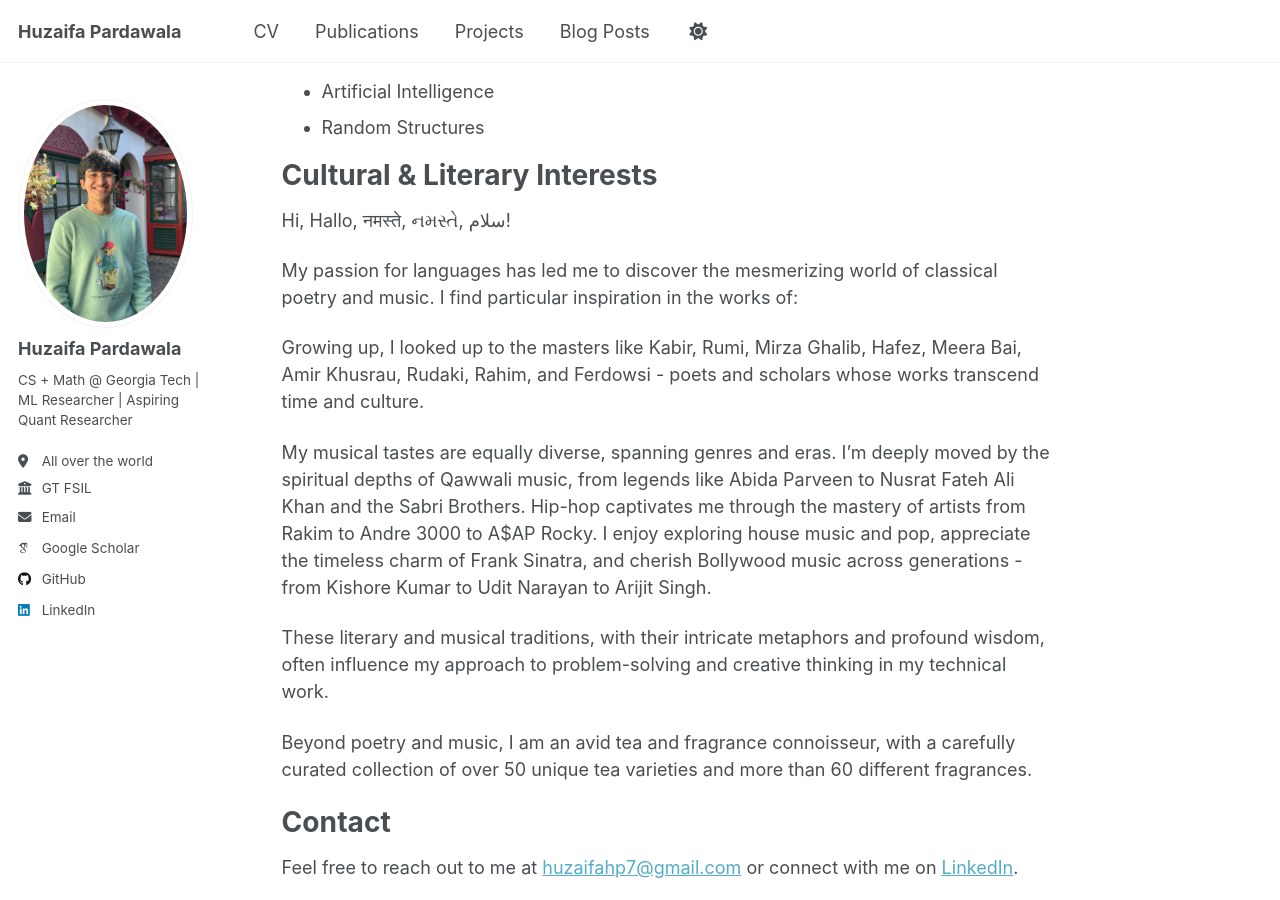
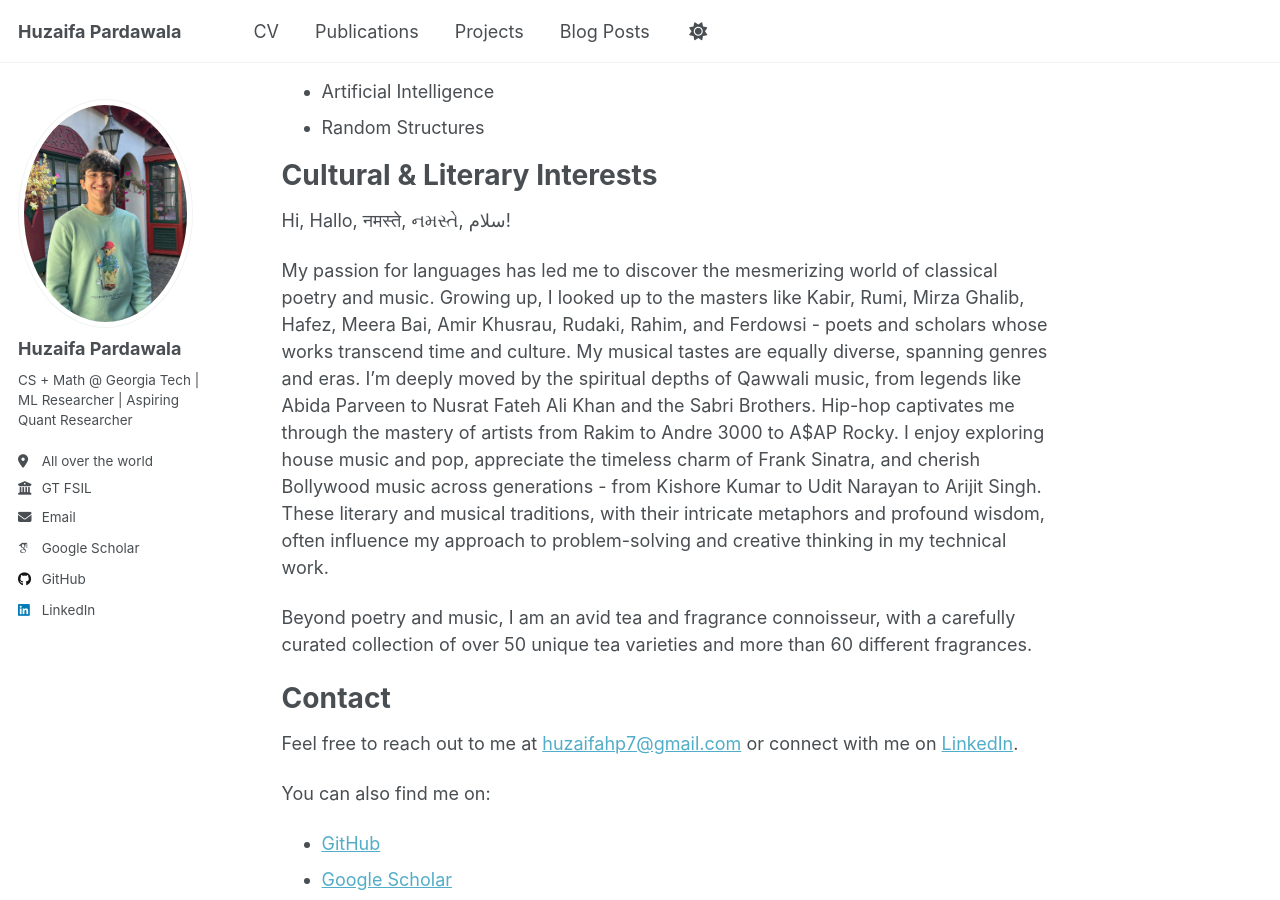
Before and after one commit to huzaifahp7/huzaifahp7.github.io, a Jekyll site: the page built from _pages/about.md, in a window 1280 px wide and 900 px high, scrolled down 906 px. Built offline with Jekyll 4.4.1, drawn with Linux system fonts in a browser that asks for light colours; some web fonts are replaced.

Commit message:
feat: about

```diff
--- a/_pages/about.md
+++ b/_pages/about.md
@@ -31,13 +31,7 @@ When I'm not immersed in code or mathematical proofs, you'll find me exploring t
 
 Hi, Hallo, नमस्ते, નમસ્તે, سلام!
 
-My passion for languages has led me to discover the mesmerizing world of classical poetry and music. I find particular inspiration in the works of:
-
-Growing up, I looked up to the masters like Kabir, Rumi, Mirza Ghalib, Hafez, Meera Bai, Amir Khusrau, Rudaki, Rahim, and Ferdowsi - poets and scholars whose works transcend time and culture.
-
-My musical tastes are equally diverse, spanning genres and eras. I'm deeply moved by the spiritual depths of Qawwali music, from legends like Abida Parveen to Nusrat Fateh Ali Khan and the Sabri Brothers. Hip-hop captivates me through the mastery of artists from Rakim to Andre 3000 to A$AP Rocky. I enjoy exploring house music and pop, appreciate the timeless charm of Frank Sinatra, and cherish Bollywood music across generations - from Kishore Kumar to Udit Narayan to Arijit Singh.
-
-These literary and musical traditions, with their intricate metaphors and profound wisdom, often influence my approach to problem-solving and creative thinking in my technical work.
+My passion for languages has led me to discover the mesmerizing world of classical poetry and music. Growing up, I looked up to the masters like Kabir, Rumi, Mirza Ghalib, Hafez, Meera Bai, Amir Khusrau, Rudaki, Rahim, and Ferdowsi - poets and scholars whose works transcend time and culture. My musical tastes are equally diverse, spanning genres and eras. I'm deeply moved by the spiritual depths of Qawwali music, from legends like Abida Parveen to Nusrat Fateh Ali Khan and the Sabri Brothers. Hip-hop captivates me through the mastery of artists from Rakim to Andre 3000 to A$AP Rocky. I enjoy exploring house music and pop, appreciate the timeless charm of Frank Sinatra, and cherish Bollywood music across generations - from Kishore Kumar to Udit Narayan to Arijit Singh. These literary and musical traditions, with their intricate metaphors and profound wisdom, often influence my approach to problem-solving and creative thinking in my technical work.
 
 Beyond poetry and music, I am an avid tea and fragrance connoisseur, with a carefully curated collection of over 50 unique tea varieties and more than 60 different fragrances.
 
```
